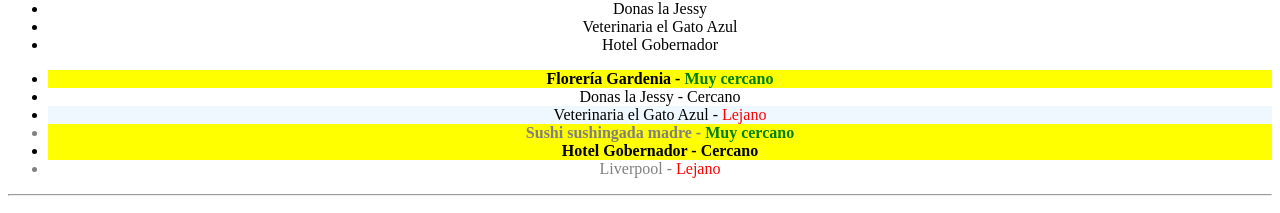
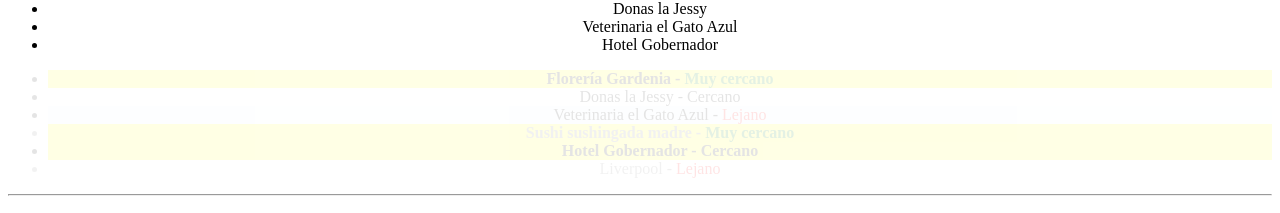
Before and after one commit to JorgeRGR/DurangoSquare, an Angular app: page / in a window 1280 px wide. Shown: the part 126-339 px from the top of the page. Built offline with nearby package versions, Linux system fonts and the light colour scheme; what @agm/core would draw is missing.

Commit message:
Se agregaron directivas de HostListener y HostBinding

```diff
--- a/src/app/app.component.html
+++ b/src/app/app.component.html
@@ -14,7 +14,7 @@
   </ul>
   <ul>
     <ng-container *ngFor="let lugar of lugares; let i=index" [ngSwitch]="lugar.cercania">
-      <li [ngStyle]="{color: (lugar.active) ? 'black': 'gray'}" [ngClass]="{numero_par: (i+1)%2 !==0 }" [resaltar]="lugar.plan">
+      <li contar-clicks [ngStyle]="{color: (lugar.active) ? 'black': 'gray'}" [ngClass]="{numero_par: (i+1)%2 !==0 }" [resaltar]="lugar.plan">
         {{lugar.nombre}} -
         <span *ngSwitchCase="1" [ngStyle]="{color: 'green'}">Muy cercano</span>
         <span *ngSwitchCase="2" [ngStyle]="{color: 'black'}">Cercano</span>
--- a/src/app/app.module.ts
+++ b/src/app/app.module.ts
@@ -5,11 +5,13 @@
 import { FormsModule } from '@angular/forms';
 import { AgmCoreModule } from '@agm/core';
 import { ResaltarDirective } from './directives/resaltar.directive';
+import { ContarClicksDirective } from './directives/contar-clicks.directive';
 
 @NgModule({
   declarations: [
     AppComponent,
-    ResaltarDirective
+    ResaltarDirective,
+    ContarClicksDirective
   ],
   imports: [
     BrowserModule,
--- /dev/null
+++ b/src/app/directives/contar-clicks.directive.ts
@@ -0,0 +1,13 @@
+import { Directive, HostListener, HostBinding } from "@angular/core";
+
+@Directive({
+    selector: 'li[contar-clicks]'
+})
+export class ContarClicksDirective{
+    clickN = 0;
+    @HostBinding('style.opacity') opacity: number = .1;
+    @HostListener('click',['$event.target']) onClick(btn){
+        console.log('a',btn,"Numero de clicks:",this.clickN++);
+        this.opacity+=.1;
+    }
+}
```
